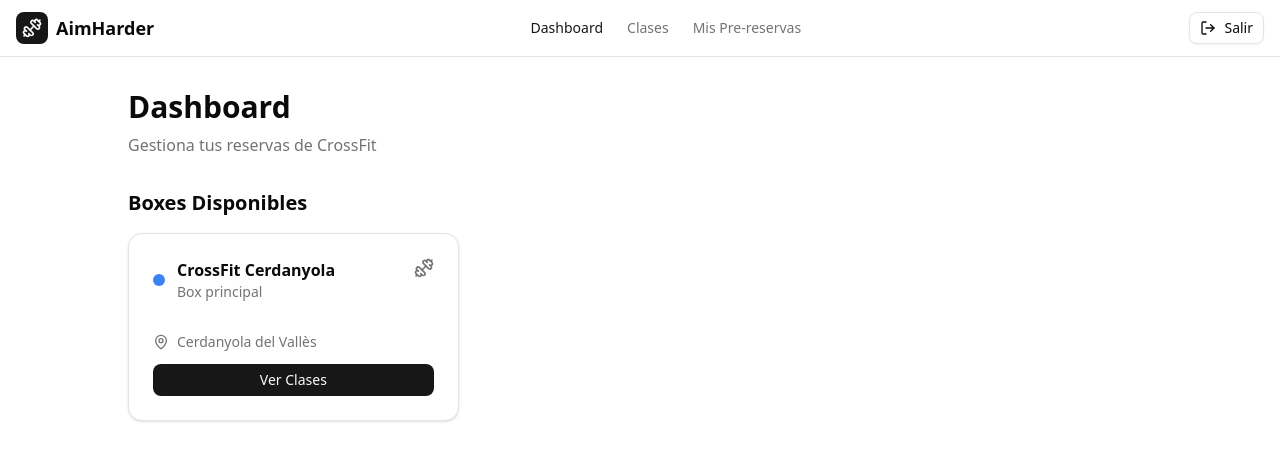
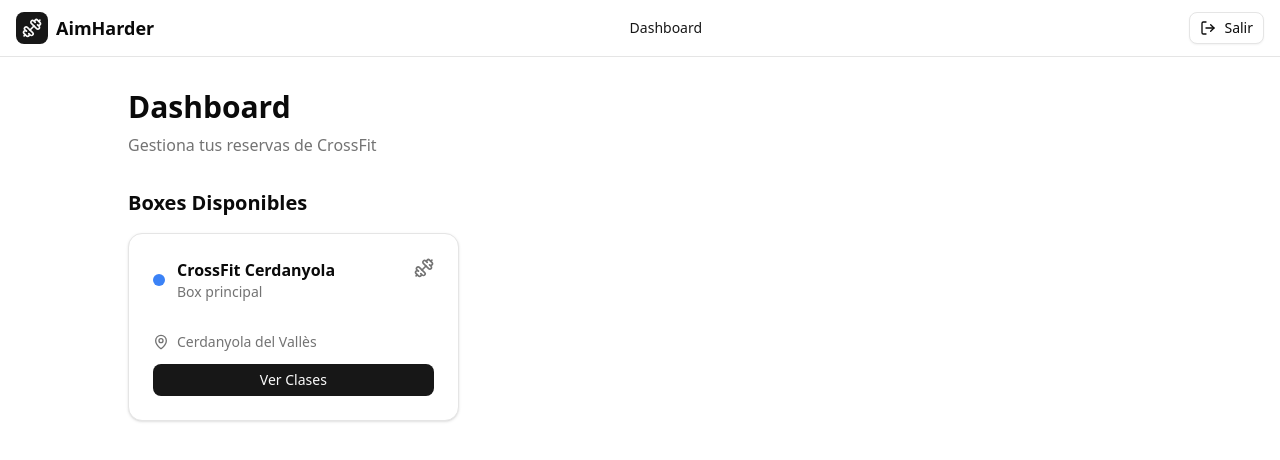
Before and after one commit to kappys1/aim-harder-webbot, a Next.js app: page /dashboard in a window 1280 px wide. Shown: the top 460 px of the page. Built offline with nearby package versions, Linux system fonts and the light colour scheme.

Commit message:
show header only in dashboard

```diff
--- a/common/components/header/header.component.tsx
+++ b/common/components/header/header.component.tsx
@@ -49,10 +49,14 @@ export function Header() {
             >
               Dashboard
             </Link>
+            {!isActive("/dashboard") && (
+              <>
                 <Link
                   href="/booking"
                   className={`text-sm font-medium transition-colors hover:text-primary ${
-                isActive("/booking") ? "text-primary" : "text-muted-foreground"
+                    isActive("/booking")
+                      ? "text-primary"
+                      : "text-muted-foreground"
                   }`}
                 >
                   Clases
@@ -67,6 +71,8 @@ export function Header() {
                 >
                   Mis Pre-reservas
                 </Link>
+              </>
+            )}
           </nav>
 
           {/* User & Logout */}
```
Lines whose indentation alone changed are shown as unchanged.
